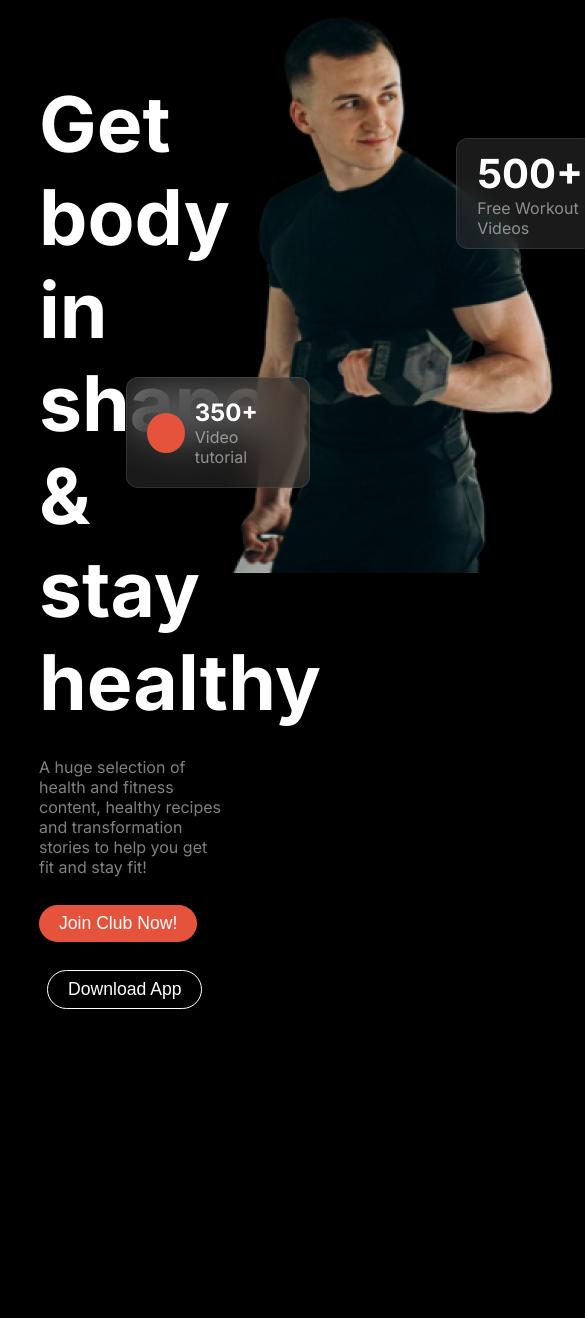
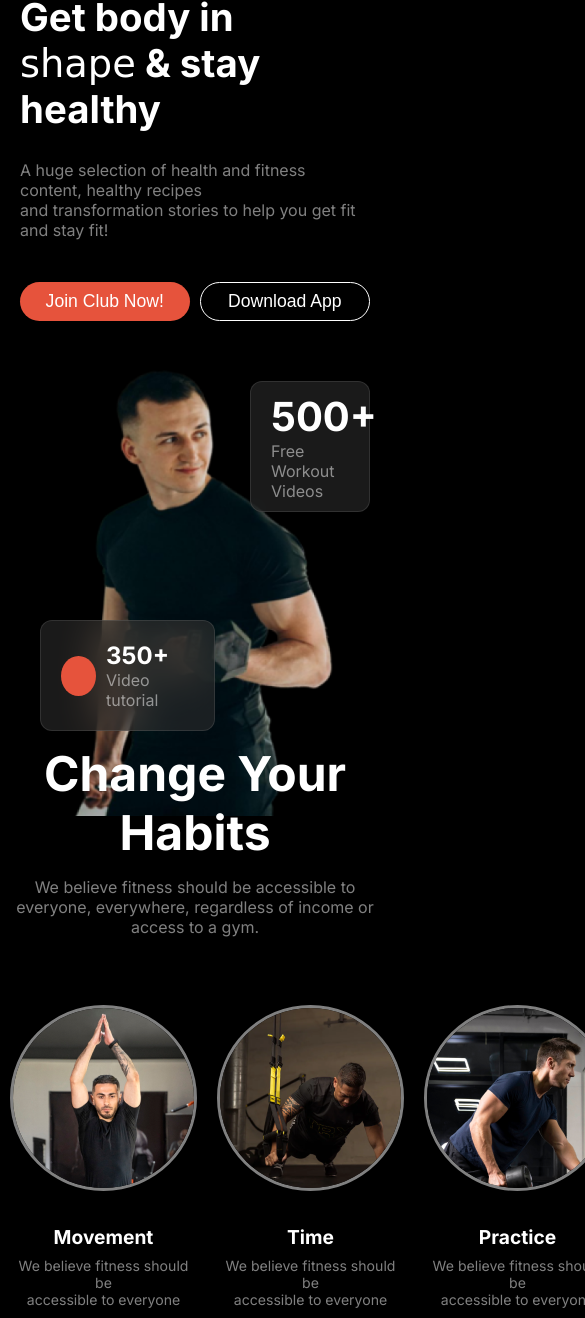
Before and after one commit to sakib8900/my-assignment-02, a plain HTML site: page index.html in a window 390 px wide. Shown: the part 90-1408 px from the top of the page, 585 px wide, since content can reach past the window. Before the commit the page ends 1099 px from the top, so only its background shows below. Drawn offline with Linux system fonts and the light colour scheme.

Commit message:
banner-2 work

```diff
--- a/index.html
+++ b/index.html
@@ -28,13 +28,18 @@
         <!-- banner-1 starts here -->
          <div class="banner-1 display-flex">
             <div class="banner-1-text">
-                <h1>Get body in <br> <span>shape</span> & stay <br> healthy</h1>
+                <h1>Get body in <br> <span class="qo-regular">shape</span> & stay <br> healthy</h1>
                 <p class="font-p-gray">A huge selection of health and fitness content, healthy recipes <br> and transformation stories to help you get fit and stay fit!</p>
+                <div class="media-btn">
                 <button id="join">Join Club Now!</button>
                 <button id="download">Download App</button>
                 </div>
+             </div>
              <div class="image-site">
+                <div>
                     <img src="images/Images 2.png" alt="">
+                </div>
+                <div>
                     <div class="display-flex button-blr">
                         <div class="red-dot">
 
@@ -52,11 +57,37 @@
                      </div>
                 </div>
              </div>
+         </div>
         <!-- banner-2 ends here -->
     </header>
 
     <main>
-
+        <div class="banner-2-text">
+        <h1>Change Your Habits</h1>
+        <p class="font-p-gray p-gym">We believe fitness should be accessible to everyone, everywhere, regardless of income or <br>access to a gym.</p>
+        </div>
+        <div class="display-flex img-with-txt-box">
+            <div class="img-with-txt">
+                <img src="images/image 2.png" alt="">
+                <h3>Movement</h3>
+                <p>We believe fitness should be<br> accessible to everyone</p>
+            </div>
+            <div class="img-with-txt">
+                <img src="images/image 3.png" alt="">
+                <h3>Time</h3>
+                <p>We believe fitness should be<br> accessible to everyone</p>
+            </div>
+            <div class="img-with-txt">
+                <img src="images/image 4.png" alt="">
+                <h3>Practice</h3>
+                <p>We believe fitness should be<br> accessible to everyone</p>
+            </div>
+            <div class="img-with-txt">
+                <img src="images/image 5.png" alt="">
+                <h3>Weight Loss</h3>
+                <p>We believe fitness should be<br> accessible to everyone</p>
+            </div>
+        </div>
     </main>
 
     <footer>
--- a/style.css/media.css
+++ b/style.css/media.css
@@ -8,5 +8,48 @@
     }
     .navbar{
         max-width: 100%;
+        margin: 20px;
+    }
+    .banner-1{
+        flex-direction: column;
+        margin: 20px;
+        max-width: 100%;
+    }
+    .banner-1-text{
+        max-width: 100%;
+    }
+    /* .banner-1-text , .image-site{
+        wi;
+    } */
+    /* .image-site{
+        order: 2;
+    } */
+    .banner-1-text h1 {
+        font-size: 2.4rem;
+    }
+    .banner-1-text p{
+        margin-bottom: 14px;
+    }
+    .media-btn{
+        max-width: 100%;
+        display: flex;
+        gap: 10px;
+    }
+    .banner-1-text button{
+        width: 80%;
+    }
+    .image-site{
+        margin-top: 30px;
+        /* order: 2;
+        justify-content: center;
+        align-items: center; */
+    }
+    .image-site img{
+        max-width: 80%;
+        margin: 0 auto;
+        margin-left: 50px;
+    }
+    .button-blr{
+        margin-left: 20px;
     }
 }
--- a/style.css/style.css
+++ b/style.css/style.css
@@ -8,8 +8,12 @@
     color: white;
     font-variation-settings:"slnt" 0;
 }
-
-
+@import url('https://fonts.googleapis.com/css2?family=Grey+Qo&display=swap');
+.qo-regular{
+    font-family: "Grey Qo", cursive;
+    font-weight: 400;
+    font-style: normal;
+  }
 .full-bg-color{
     background-color: black;
 }
@@ -104,7 +108,6 @@
     border-radius: 60px;
 }
 #download{
-    margin-left: 8px;
     padding: 8px;
     padding-left: 20px;
     padding-right: 20px;
@@ -113,6 +116,9 @@
     border: solid 1px #FFFFFF;
     font-size: 1.1rem;
     border-radius: 60px;
+}
+.image-site{
+    /* border: 2px solid red; */
 }
 .image-site img{
     margin-top: -85px;
@@ -162,3 +168,42 @@
 .button-blr-1 h2{
     font-size: 2.5rem;
 }
+/* banner-2 txt style css */
+.banner-2-text{
+    /* border: 2px solid red; */
+    text-align: center;
+    max-width: 700px;
+    margin: 0 auto;
+    margin-top: 250px;
+}
+.banner-2-text h1{
+    font-size: 3rem;
+}
+.p-gym{
+    margin-top: 15px;
+    /* font-size: 0.8rem; */
+}
+/* banner-2 img with txt css style */
+.img-with-txt-box{
+    /* border: 2px solid red; */
+    margin-top: 58px;
+}
+.img-with-txt{
+    /* border: 2px solid blue; */
+    text-align: center;
+    margin: 0 auto;
+    padding: 10px;
+}
+.img-with-txt img{
+    border: 3px solid gray;
+    border-radius: 50%;
+}
+.img-with-txt h3{
+    margin-top: 30px;
+    font-size: 1.2rem;
+}
+.img-with-txt p{
+    margin-top: 8px;
+    color: #FFFFFF80;
+    font-size: 0.88rem;
+}
```
Lines whose indentation alone changed are shown as unchanged.
